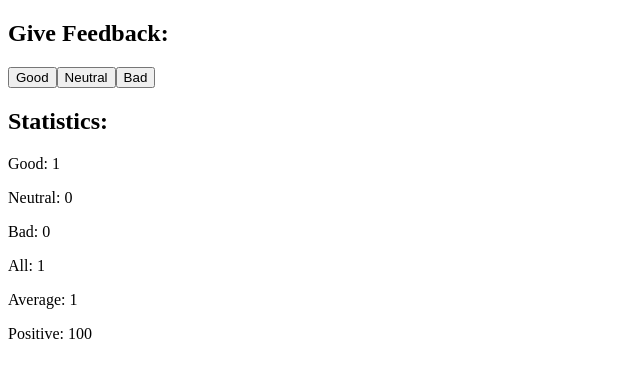
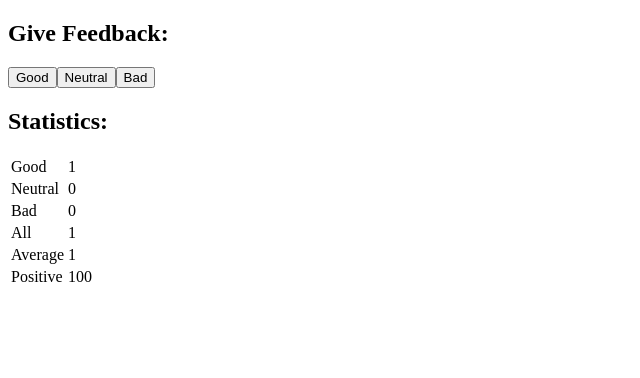
Before and after one commit to tohtoriteppo/FullStackOpenCourse, a React (Vite) app in the folder osa1/unicafe/: page / in a window 1280 px wide. Both pictures are taken after a click on the button "Good". Shown: the top 378 px of the page, without its empty margins (0-640 px from the left). Built offline with nearby package versions, Linux system fonts and the light colour scheme.

Commit message:
tehtävä 1.11

```diff
--- a/osa1/unicafe/src/App.jsx
+++ b/osa1/unicafe/src/App.jsx
@@ -2,7 +2,14 @@ import { useState } from 'react'
 
 const Button = ({ onClick, text }) => <button onClick={onClick}>{text}</button>
 
-const StatisticLine = ({ text, value }) => <p>{text}: {value}</p>
+const StatisticLine = ({ text, value }) => {
+  return (
+    <tr>
+      <td>{text}</td>
+      <td>{value}</td>
+    </tr>
+  )
+}
 
 const Statistics = (props) => {
 
@@ -11,12 +18,16 @@ const Statistics = (props) => {
     return (
       <div>
         <h2>Statistics:</h2>
+        <table>
+          <tbody>
             <StatisticLine text="Good" value={props.good}/>
             <StatisticLine text="Neutral" value={props.neutral}/>
             <StatisticLine text="Bad" value={props.bad}/>
             <StatisticLine text="All" value={props.all}/>
             <StatisticLine text="Average" value={props.average}/>
             <StatisticLine text="Positive" value={props.positive}/>
+          </tbody>
+        </table>
       </div>
     )
   }
```
Lines whose indentation alone changed are shown as unchanged.
